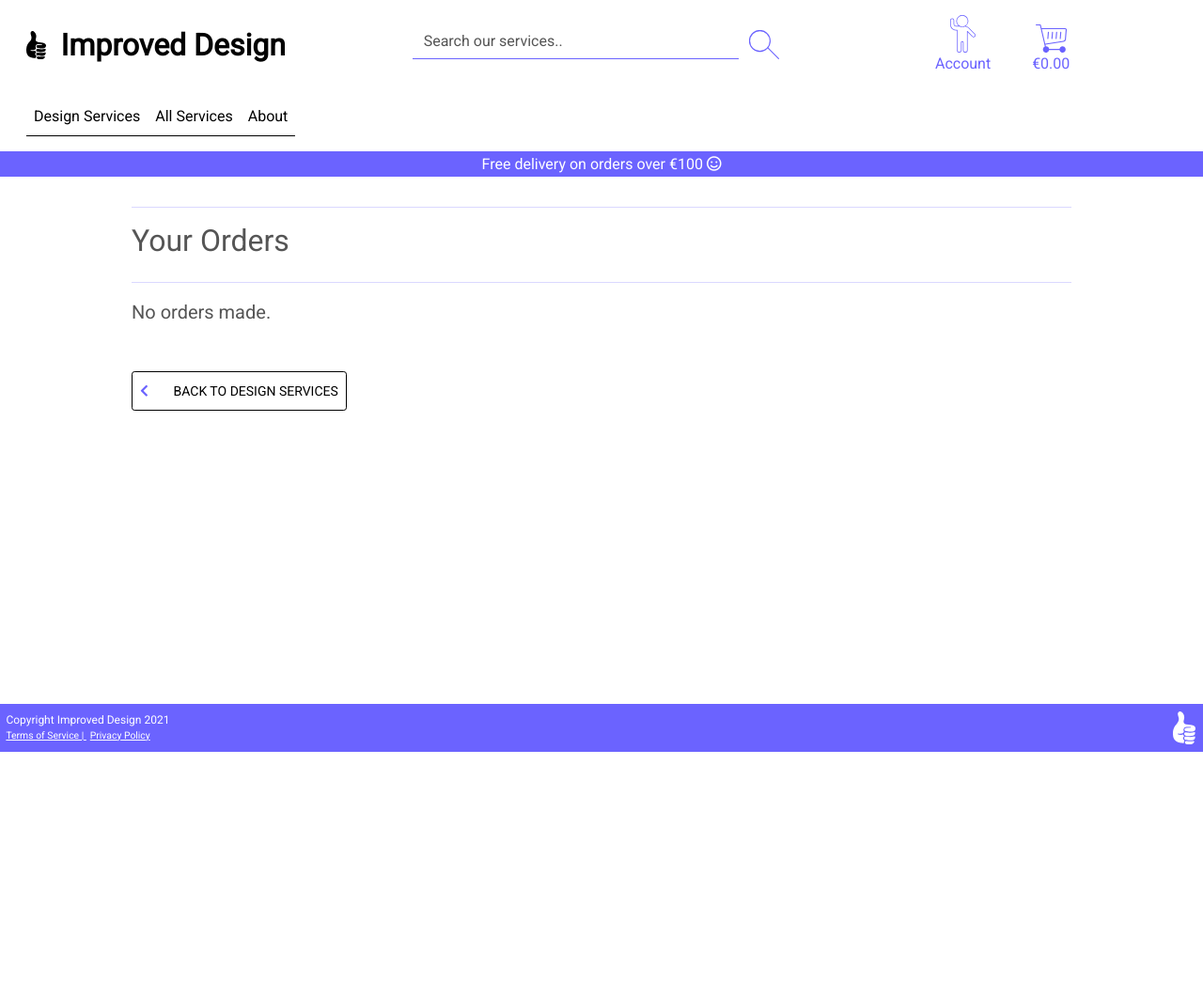
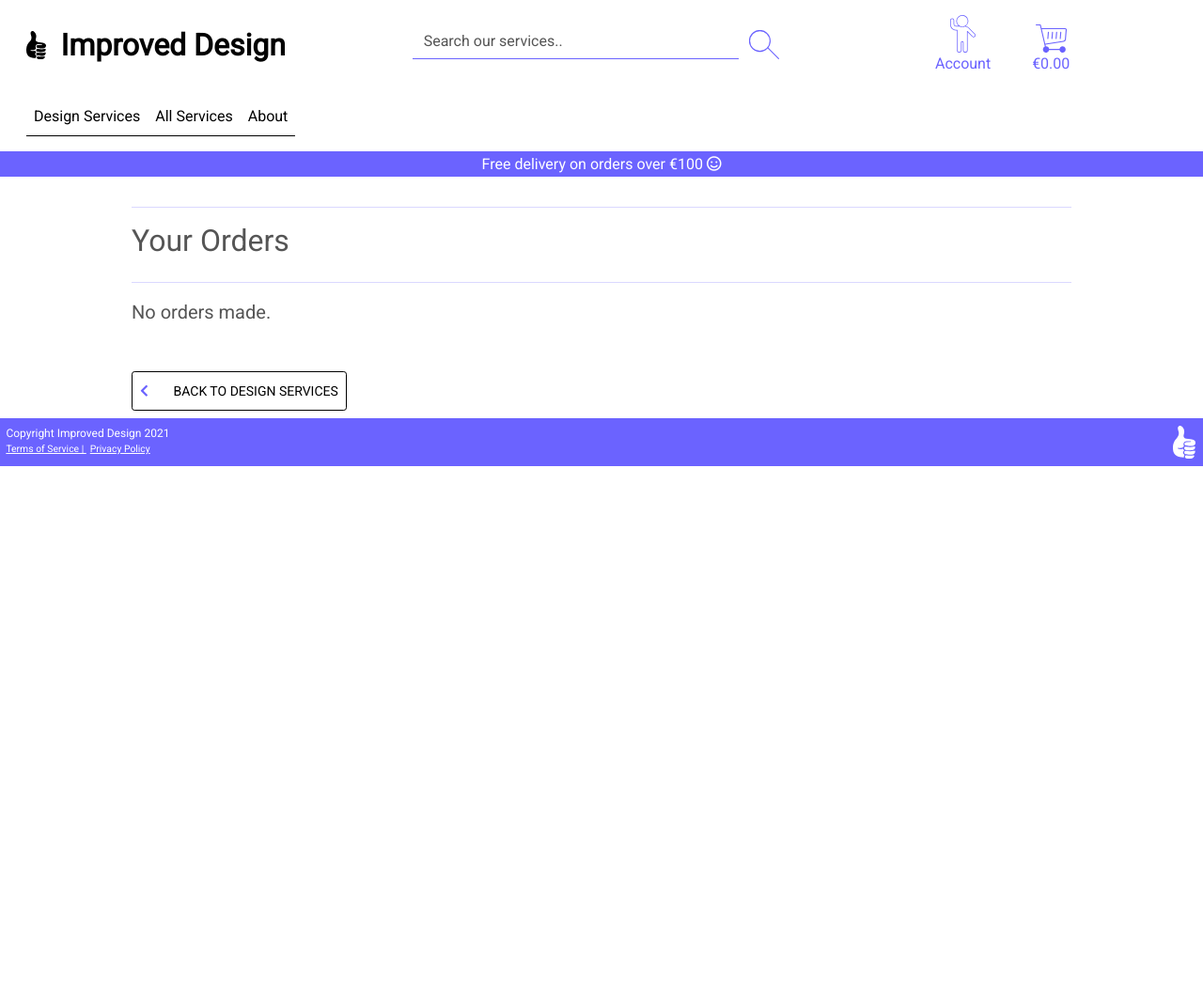
Before and after one commit to asdub/improved-telegram, a Django app: page /orders/ in a window 1280 px wide. Shown: the whole page at 94% size. After the commit the page ends 496 px from the top, so only its background shows below. Run offline with Django 3.2, Linux system fonts and the light colour scheme; some libraries are stand-ins or nearby versions.

Commit message:
fix: Height removed from bag container

```diff
--- a/bag/templates/bag/bag.html
+++ b/bag/templates/bag/bag.html
@@ -4,7 +4,7 @@
 {% block content %}
     <!-- Bag/ Orders View-->
     <div class="overlay"></div>
-    <div class="container mb-2 h-100">
+    <div class="container mb-2">
         <div class="row">
             <div class="col">
                 <hr>
```
Also changed, not shown: templates/allauth/account/email/email_confirmation_message.txt (+5 -2 lines).
